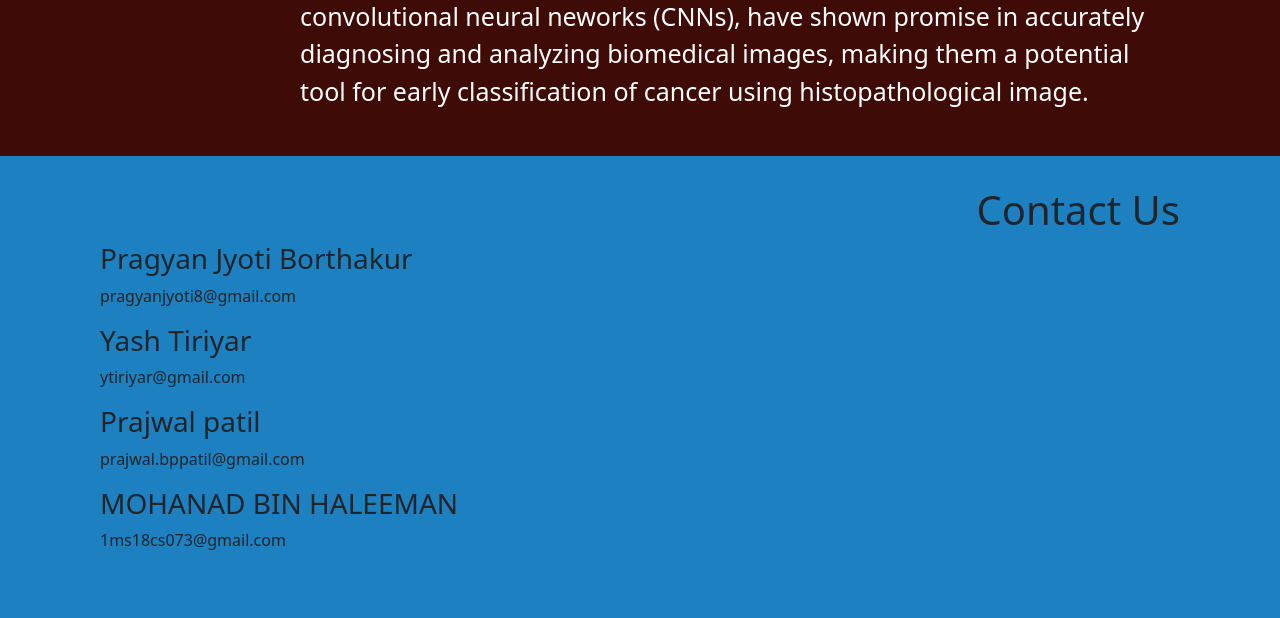
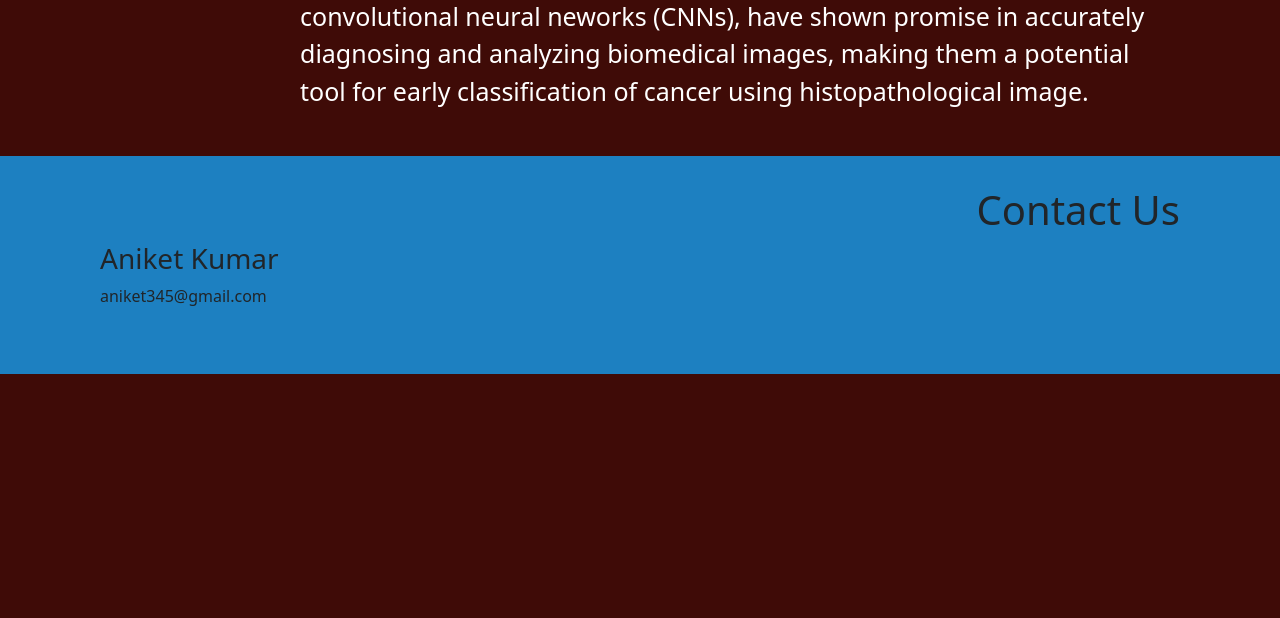
Before and after one commit to k-aniket47/Oral-Cancer-Detection, a Flask app: page / in a window 1280 px wide. Shown: the part 1268-1886 px from the top of the page. After the commit the page ends 1642 px from the top, so only its background shows below. Run offline with Flask 3, Linux system fonts and the light colour scheme; some libraries are stand-ins or nearby versions.

Commit message:
Update base.html

```diff
--- a/templates/base.html
+++ b/templates/base.html
@@ -51,21 +51,10 @@
             <section id="contact">
                 <h1 style="text-align: right;">Contact Us</h1>
                 <div class="person">
-                    <h3>Pragyan Jyoti Borthakur </h3>
-                    <p>pragyanjyoti8@gmail.com</p>
+                    <h3>Aniket Kumar</h3>
+                    <p>aniket345@gmail.com</p>
                 </div>
-                <div class="person">
-                    <h3>Yash Tiriyar</h3>
-                    <p>ytiriyar@gmail.com</p>
-                </div>
-                <div class="person">
-                    <h3>Prajwal patil</h3>
-                    <p>prajwal.bppatil@gmail.com</p>
-                </div>
-                <div class="person">
-                    <h3>MOHANAD BIN HALEEMAN</h3>
-                    <p>1ms18cs073@gmail.com</p>
-                </div>
+
 
             </section>
 
```
